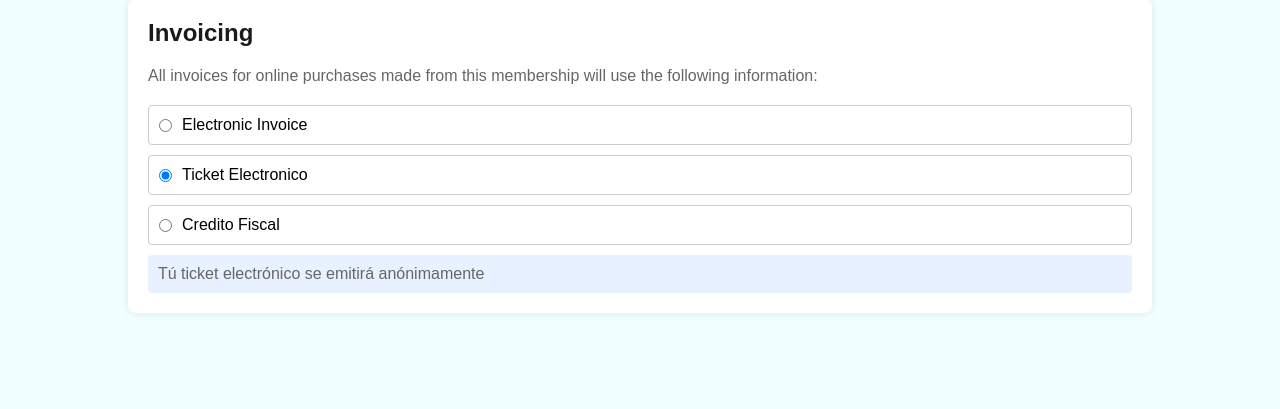
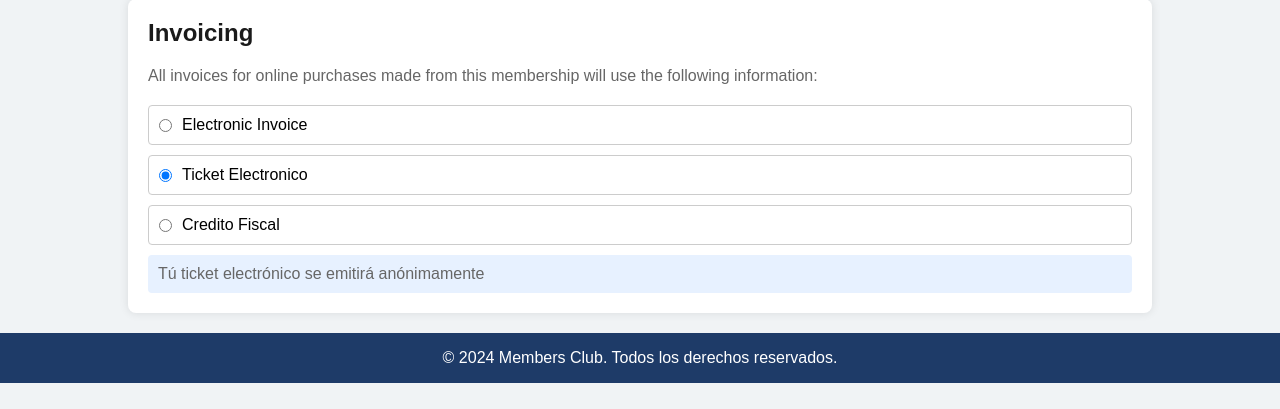
Before and after one commit to jjuarezg20/Proyecto-AGILE, a PHP site: page /paginaPersonal.html in a window 1280 px wide. Shown: the part 391-800 px from the top of the page. Run offline with PHP 8.4, Linux system fonts and the light colour scheme.

Commit message:
footer y color de fondo
.

```diff
--- a/CSS/pagina_personal.css
+++ b/CSS/pagina_personal.css
@@ -4,7 +4,7 @@
 }
 
 html{
-    background-color: azure;
+    background-color: #f0f3f5;
 }
 
 .contenedor1{
@@ -136,3 +136,11 @@ div .logo{
     color: #666;
     justify-content: center;
 }
+
+.footer {
+    background-color: #1e3b68;
+    color: white;
+    text-align: center;
+    padding: 1rem;
+    width: 100%;
+}
--- a/paginaPersonal.html
+++ b/paginaPersonal.html
@@ -97,5 +97,9 @@
         </div>
 
     </section>
+
+    <footer class="footer">
+        <p>&copy; 2024 Members Club. Todos los derechos reservados.</p>
+    </footer>
 </body>
 </html>
```
